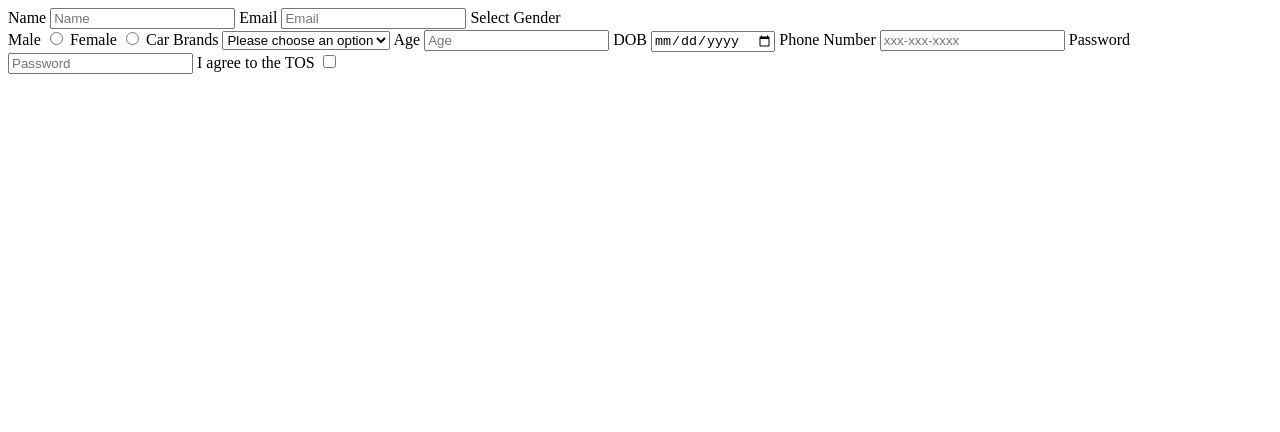
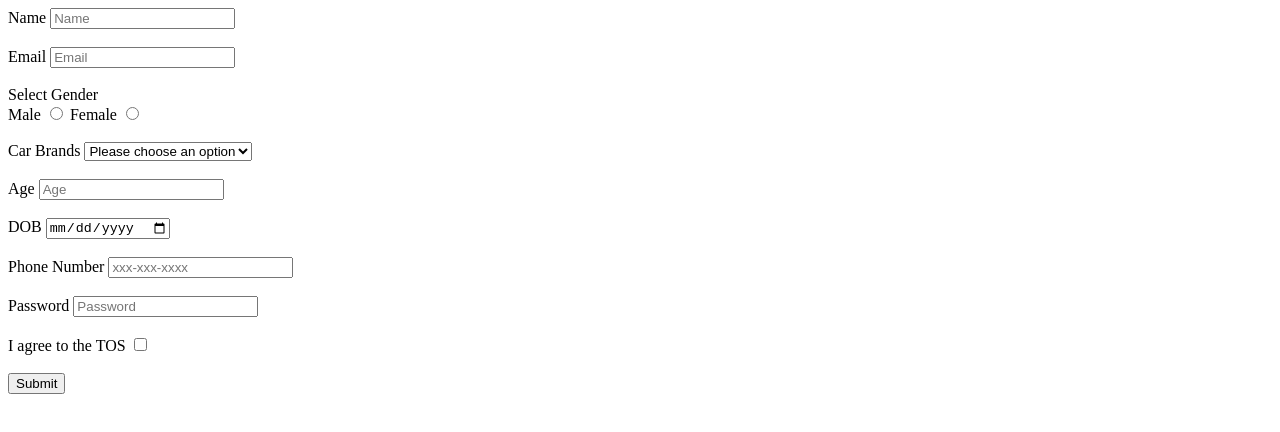
Before and after one commit to acciojob/signup-form-car-Jishan-Khan, a website: page main.html in a window 1280 px wide. Drawn offline with Linux system fonts and the light colour scheme.

Commit message:
created a submission

```diff
--- a/main.html
+++ b/main.html
@@ -12,17 +12,17 @@
 	<form method="post">
 
 		<label for="name">Name</label>
-		<input id="name" type="text" placeholder="Name" required>
+		<input id="name" type="text" placeholder="Name" required> <br><br>
 
 		<label for="email">Email</label>
-		<input id="email" type="Email" placeholder="Email" required>
+		<input id="email" type="Email" placeholder="Email" required> <br><br>
 
 		<label>Select Gender</label>
 		<br>
 		<label for="gender_m">Male</label>
 		<input id="gender_m" type="radio" name="gender" required>
 		<label for="gender_f">Female</label>
-		<input id="gender_f" type="radio" name="gender" required>
+		<input id="gender_f" type="radio" name="gender" required> <br><br>
 
 		<label for="cars">Car Brands</label>
 		<select id="cars">
@@ -30,22 +30,24 @@
 			<option>BMW</option>
 			<option>Audi</option>
 			<option>Mercedes</option>
-		</select>
+		</select>		<br><br>
 
 		<label for="age">Age</label>
-		<input id="age" type="Number" placeholder="Age" required>
+		<input id="age" type="Number" placeholder="Age" required> <br><br>
 
 		<label for="dob">DOB</label>
-		<input id="dob" type="date" required>
+		<input id="dob" type="date" required> <br><br>
 
 		<label for="tel">Phone Number</label>
-		<input id="tel" type="tel" placeholder="xxx-xxx-xxxx">
+		<input id="tel" type="tel" placeholder="xxx-xxx-xxxx"> <br><br>
 
 		<label for="Password">Password</label>
-		<input id="Password" type="Password" placeholder="Password" required>
+		<input id="Password" type="Password" placeholder="Password" required> <br><br>
 
 		<label for="tos">I agree to the TOS</label>
-		<input id="tos" type="checkbox" required>
+		<input id="tos" type="checkbox" required> <br><br>
+
+		<button type="submit">Submit</button>
 
 	</form>
 
```
